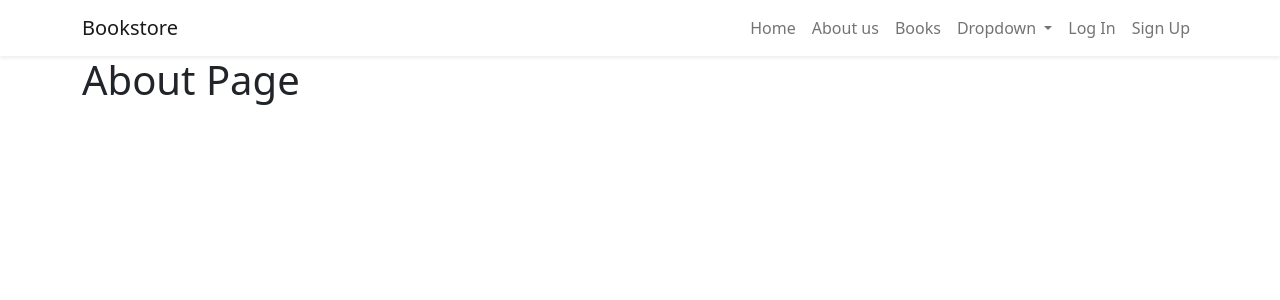
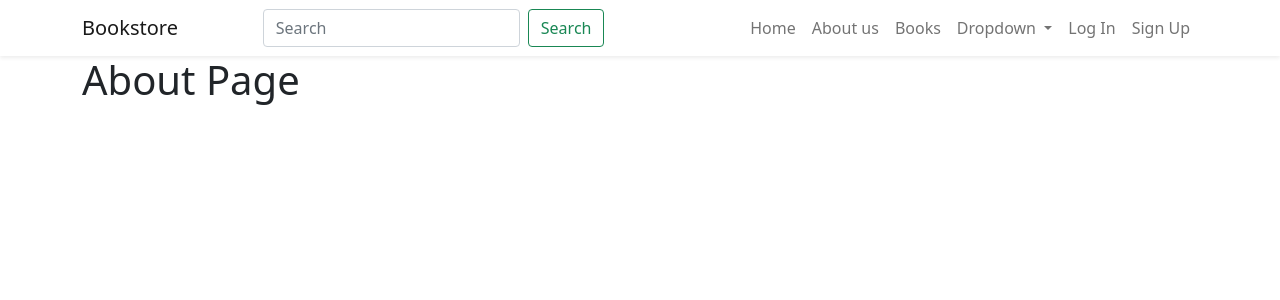
Before and after one commit to paulnyabaro/bookstore, a Django app: page /about/ in a window 1280 px wide. Shown: the top 300 px of the page. Run offline with Django 4.2, Linux system fonts and the light colour scheme; parts of the project's set-up code (start-up, migrations or seed data) failed here and were passed over.

Commit message:
Added navbar search form

```diff
--- a/templates/_base.html
+++ b/templates/_base.html
@@ -18,6 +18,10 @@
             <span class="navbar-toggler-icon"></span>
           </button>
           <div class="collapse navbar-collapse" id="navbarSupportedContent">
+            <form class="d-flex mx-auto">
+              <input class="form-control me-2" type="search" placeholder="Search" aria-label="Search">
+              <button class="btn btn-outline-success" type="submit">Search</button>
+            </form>
             <ul class="navbar-nav ms-auto mb-2 mb-lg-0">
               <li class="nav-item">
                 <a class="nav-link" href="{% url 'home' %}">Home</a>
```
